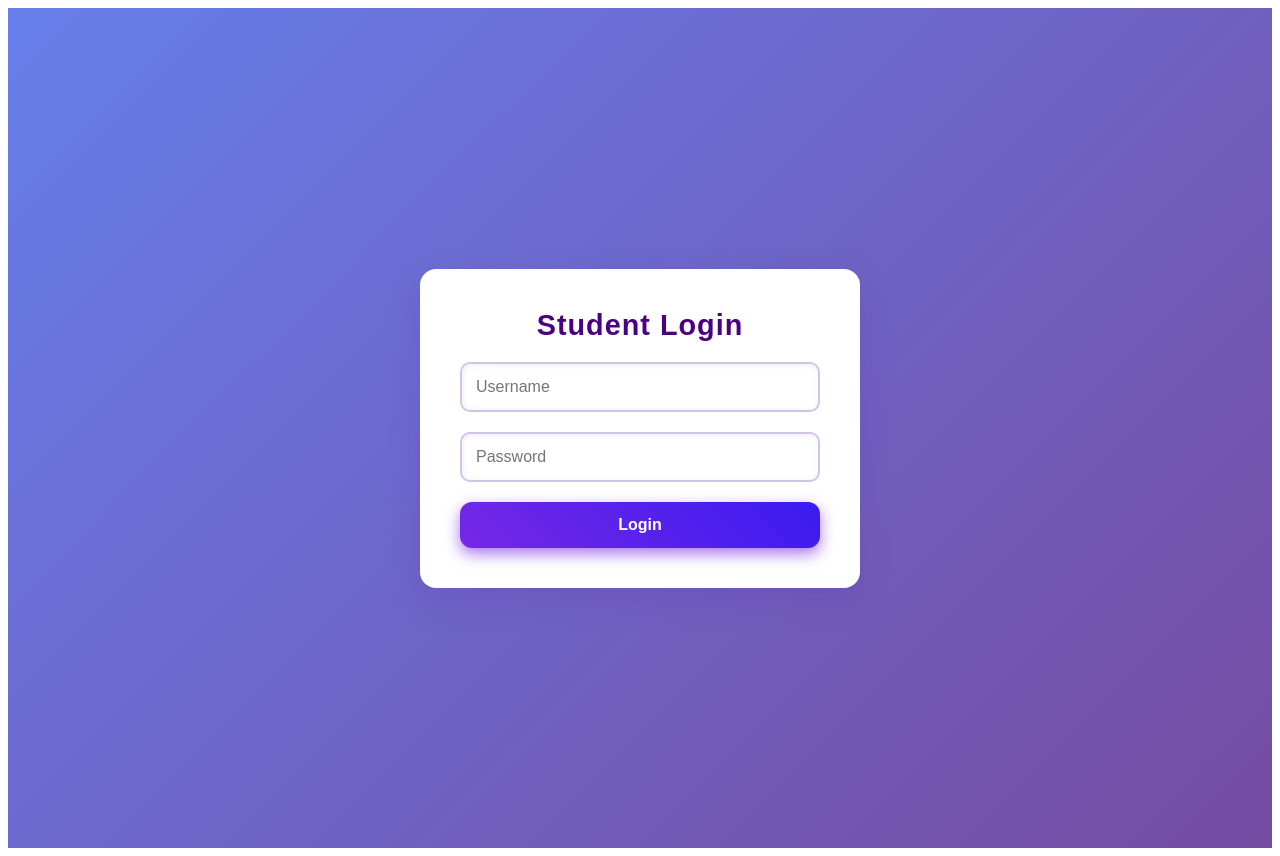
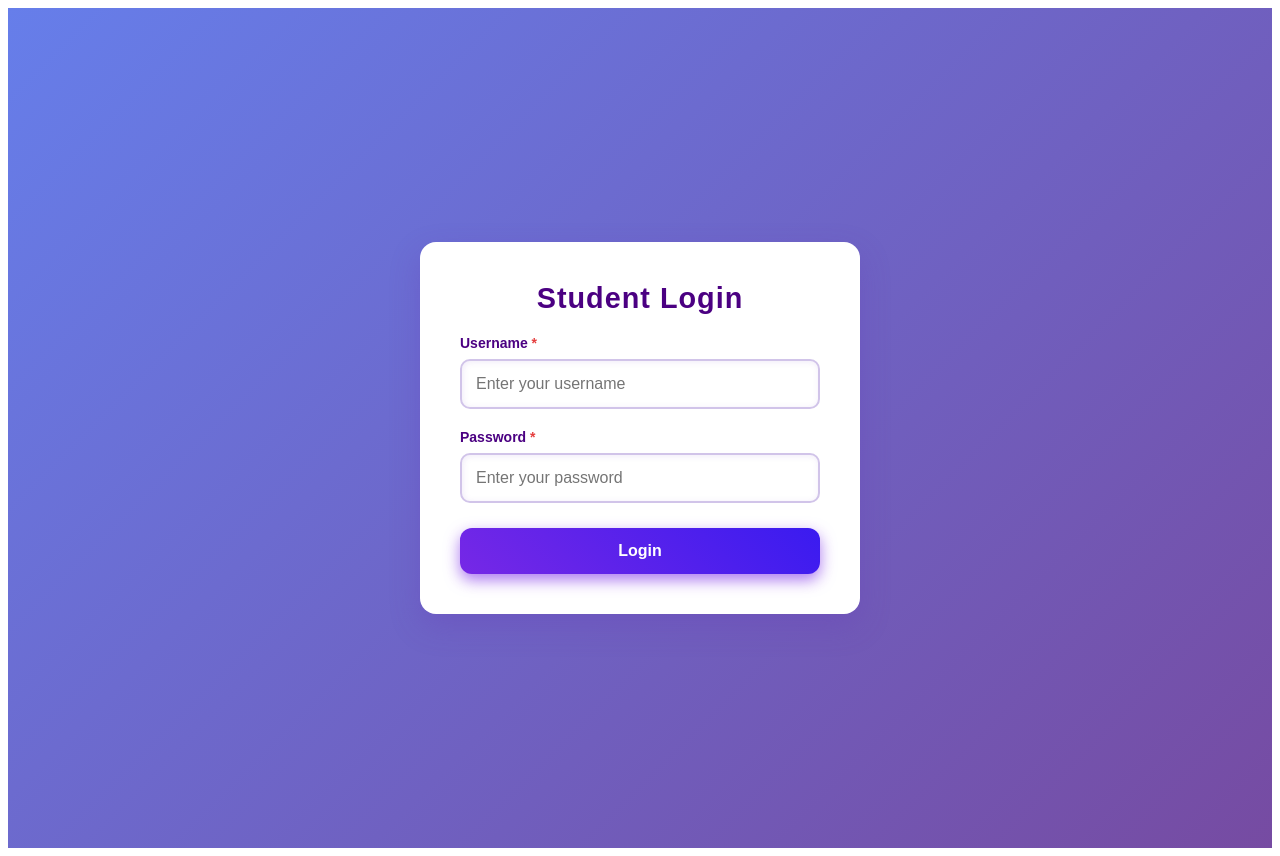
Before and after one commit to Siva8978-s/sivapg1main, a React (Create React App) app: page /book/1 in a window 1280 px wide. Built offline with nearby package versions, Linux system fonts and the light colour scheme.

Commit message:
Update Login.js

```diff
--- a/src/Login.js
+++ b/src/Login.js
@@ -1,10 +1,20 @@
-import React from 'react';
+import React, { useState } from 'react';
 
 export default function Login({ onLogin }) {
+  const [error, setError] = useState('');
+
   const handleSubmit = e => {
     e.preventDefault();
-    const username = e.target.elements.username.value;
-    const password = e.target.elements.password.value;
+    const username = e.target.elements.username.value.trim();
+    const password = e.target.elements.password.value.trim();
+
+    // Additional validation to ensure values aren't empty
+    if (!username || !password) {
+      setError('Both username and password are required');
+      return;
+    }
+
+    setError('');
     onLogin(username, password);
   };
 
@@ -12,23 +22,39 @@ export default function Login({ onLogin }) {
     <div style={styles.container}>
       <form onSubmit={handleSubmit} style={styles.form}>
         <h2 style={styles.heading}>Student Login</h2>
+
+        {error && <div style={styles.errorMessage}>{error}</div>}
+
+        <div style={styles.inputGroup}>
+          <label htmlFor="username" style={styles.label}>Username <span style={styles.required}>*</span></label>
           <input
+            id="username"
             style={styles.input}
             type="text"
             name="username"
-          placeholder="Username"
+            placeholder="Enter your username"
             required
             autoFocus
             spellCheck="false"
           />
+        </div>
+
+        <div style={styles.inputGroup}>
+          <label htmlFor="password" style={styles.label}>Password <span style={styles.required}>*</span></label>
           <input
+            id="password"
             style={styles.input}
             type="password"
             name="password"
-          placeholder="Password"
+            placeholder="Enter your password"
+            required
             spellCheck="false"
           />
-        <button type="submit" style={styles.button}>Login</button>
+        </div>
+
+        <button type="submit" style={styles.button}>
+          Login
+        </button>
       </form>
     </div>
   );
@@ -64,6 +90,19 @@ const styles = {
     fontSize: '1.8rem',
     letterSpacing: 1,
   },
+  inputGroup: {
+    display: 'flex',
+    flexDirection: 'column',
+    gap: 8,
+  },
+  label: {
+    fontSize: 14,
+    fontWeight: '600',
+    color: '#4b0082',
+  },
+  required: {
+    color: '#e53e3e',
+  },
   input: {
     padding: 14,
     fontSize: 16,
@@ -72,6 +111,15 @@ const styles = {
     outline: 'none',
     transition: 'border-color 0.3s ease',
     boxShadow: 'inset 1px 1px 6px rgba(103, 58, 183, 0.1)',
+  },
+  errorMessage: {
+    backgroundColor: '#fff5f5',
+    color: '#e53e3e',
+    padding: '10px 12px',
+    borderRadius: 8,
+    fontSize: 14,
+    fontWeight: '500',
+    borderLeft: '4px solid #e53e3e',
   },
   button: {
     padding: 14,
@@ -84,5 +132,6 @@ const styles = {
     fontWeight: '600',
     boxShadow: '0 6px 15px rgba(115, 29, 230, 0.6)',
     transition: 'background-image 0.4s ease, box-shadow 0.4s ease',
+    marginTop: 5,
   },
 };
```
Lines whose indentation alone changed are shown as unchanged.
